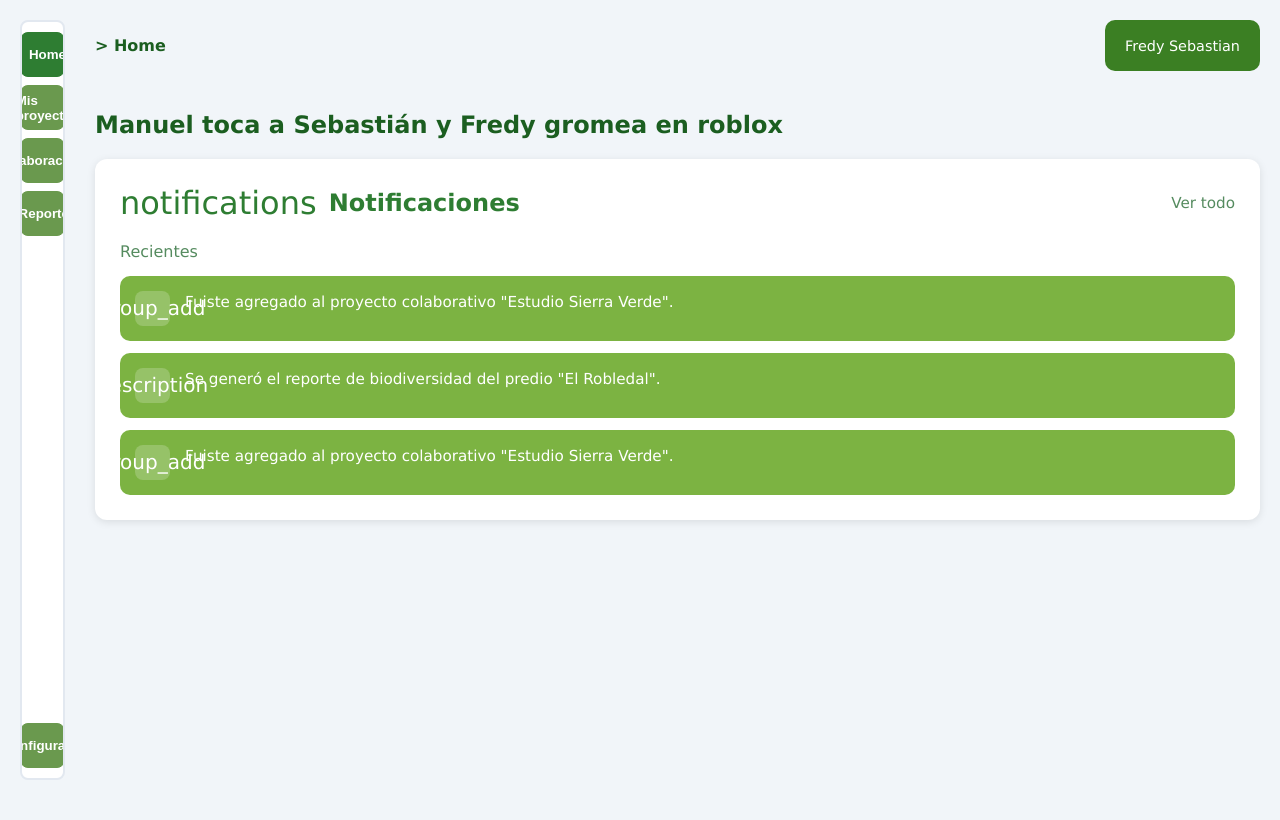
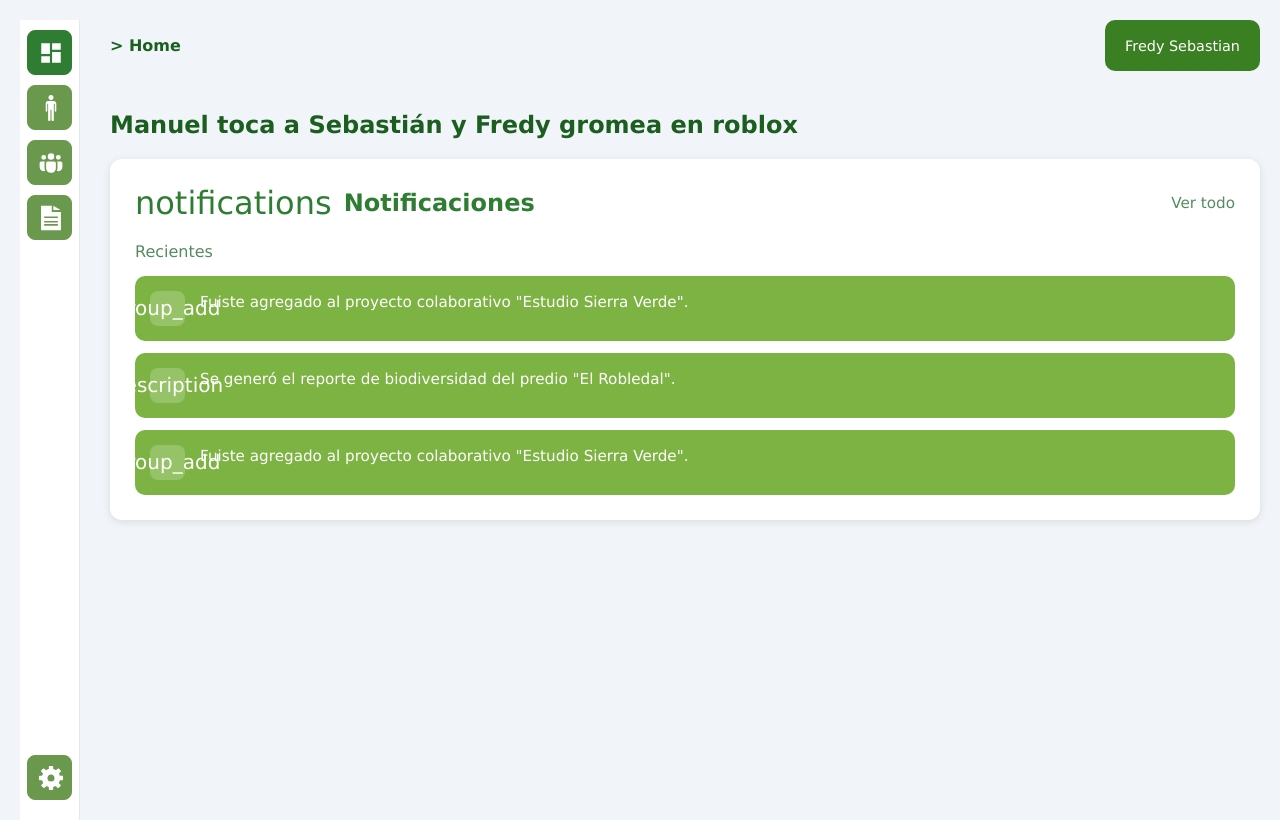
Before and after one commit to jacalvoag/Sylvara, an Angular app: page /home in a window 1280 px wide. Built offline with nearby package versions, Linux system fonts and the light colour scheme.

Commit message:
Commit sobre cambios en el sidebar y correcion de analisis de biodiversidad

```diff
--- a/src/app/app.routes.ts
+++ b/src/app/app.routes.ts
@@ -39,21 +39,21 @@ export const routes: Routes = [
             path: 'myprojects/proyecto/:id',
             loadComponent: () => import('./features/my-project/project-details/project-information/project-information.component')
             .then(m => m.ProjectDetailComponent),
-            data: { title: 'Detalle del Proyecto' }
+            data: { title: 'Mis proyectos > Detalles del Proyecto' }
         },
 
         {
             path: 'myprojects/proyecto/:id/zone/:idZone',
             loadComponent: () => import('./features/my-project/project-details/study-zones.component/study-zones.component')
             .then(m => m.StudyZonesComponent),
-            data: { title: 'Zona de estudio' }
+            data: { title: 'Mis proyectos > Detalles del Proyecto' }
         },
 
         {
             path: 'myprojects/proyecto/:id/proyecto-analisis',
             loadComponent: () => import('./features/my-project/project-details/biodiversity-analysis/biodiversity-analysis.component')
             .then(m => m.BiodiversityAnalysisComponent),
-            data: { title: 'Análisis de biodiversidad' }
+            data: { title: 'Mis proyectos > Análisis de biodiversidad' }
         },
 
         {
--- a/src/app/features/my-project/project-details/biodiversity-analysis/biodiversity-analysis.component.html
+++ b/src/app/features/my-project/project-details/biodiversity-analysis/biodiversity-analysis.component.html
@@ -4,8 +4,7 @@
     <div class="buttons-header">
         <button  class="button-light">
         <svg class="svg-button" xmlns="http://www.w3.org/2000/svg" height="18px" viewBox="0 -960 960 960" width="18px" fill="#000000">
-            <path fill="currentColor" d="M80-120v-80h800v80H80Zm40-120v-280h120v280H120Zm200 0v-480h120v480H320Zm200 0v-360h120v360H520Zm200 0v-600h120v600H720Z"/>
-        </svg>
+            <path fill="currentColor" d="M480-320 280-520l56-58 104 104v-326h80v326l104-104 56 58-200 200ZM240-160q-33 0-56.5-23.5T160-240v-120h80v120h480v-120h80v120q0 33-23.5 56.5T720-160H240Z"/></svg>
         Descargar análisis
         </button>
         <p>Estoy en el proyecto</p>
--- a/src/app/features/my-project/project-details/project-information/project-information.component.html
+++ b/src/app/features/my-project/project-details/project-information/project-information.component.html
@@ -155,5 +155,4 @@
 
     }
 
-
 </div>
--- a/src/app/layout/main-layout.component/main-layout.component.css
+++ b/src/app/layout/main-layout.component/main-layout.component.css
@@ -10,7 +10,7 @@
 
 .sidebar-container{
 
-  height: 100%;
+  height: 95%;
 
 }
 
--- a/src/app/layout/sidebar.component/sidebar.component.css
+++ b/src/app/layout/sidebar.component/sidebar.component.css
@@ -1,39 +1,4 @@
-aside {
-  display: flex;
-  flex-direction: column;
-  justify-content: space-between;
-  align-items: center;
-  gap: 5px;
-  height: 100%;
-  background-color: #fff;
-  padding: 10px;
-  border: 2px solid #E2E8F0;
-  border-radius: 8px;
-  width: 45px;
-  overflow: hidden;
-
-}
-
-aside button {
-  background-color: #6a994e;
-  border: 1px solid #6a994e;
-  border-radius: 8px;
-  height: 45px;
-  display: flex;
-  align-items: center;
-  justify-content: center;
-  cursor: pointer;
-  transition: background-color 0.2s ease;
-
-  width: 45px;
-}
-
-aside button:hover {
-
-  background-color: rgba(39, 149, 6, 0.753);
-}
-
-aside button.icon-selected {
+.icon-selected {
   background-color: #2E7D32;
   border-color: #2E7D32;
 
@@ -42,53 +7,90 @@ aside button.icon-selected {
   }
 }
 
-aside button svg,
-aside button img {
-  width: 26px;
-  height: 26px;
-  display: block;
+.sidebar {
+  display: flex;
+  flex-direction: column;
+  align-items: center;
+  justify-content: space-between;
+  width: 60px;
+  height: 100dvh;
+  background-color: #fff;
+  border-right: 1px solid #E2E8F0;
+  padding: 10px;
+  overflow: hidden;
+  transition: width 0.4s ease;
 }
 
-.section-options {
-  display: flex;
-  flex-direction: column;
-  gap: 8px;
-  align-items: center;
+.sidebar:hover {
+  width: 200px;
+}
+
+.sidebar-option-container {
+  width: 45px;
+  margin-bottom: 10px;
+  transition: width 0.4s ease;
 
 }
 
+.sidebar-option-container button {
+  background-color: #6a994e;
+  border: 1px solid #6a994e;
+  border-radius: 8px;
+  height: 45px;
+  display: flex;
+  align-items: center;
+  justify-content: start;
+  cursor: pointer;
+  transition: background-color 0.2s ease, width 0.4s ease;
+  width: 100%;
+  padding-left: 10px;
+  gap: 10px;
+  color: #fff;
+  overflow: hidden;
+}
+
+.sidebar-option-container button:hover {
+  background-color: rgba(39, 149, 6, 0.753);
+
+}
+
+.sidebar-option-container button.icon-selected {
+  background-color: #2E7D32;
+  border-color: #2E7D32;
+}
+
 .icon-sidebar {
+  width: 26px;
+  height: 26px;
+  flex-shrink: 0;
   color: #fff;
 }
 
-.name-option{
-
+.name-option {
   color: #fff;
   font-weight: 600;
+  white-space: nowrap;
+  opacity: 0;
+  width: 0;
+  overflow: hidden;
+  transition: all 0.3s ease;
+}
 
-  text-align: start;
-  margin-left: 10px;
+.sidebar:hover .name-option {
+  width: 120px;
+  opacity: 1;
+}
+
+.sidebar:hover .sidebar-option-container{
+
+  width: 160px;
+
+}
+
+.last-option{
+
+  margin-bottom: 0;
+
 
 
 }
-
-aside:hover{
-  width: 180px;
-  transition: all 1.3s ease;
-
-
-  & .name-option{
-    width: 110px;
-  }
-
-  & .settings-options{
-    width: 100%;
-
-
-  }
-
-  & button{
-    width: auto;
-    align-items: center;
-  }
-}
--- a/src/app/layout/sidebar.component/sidebar.component.html
+++ b/src/app/layout/sidebar.component/sidebar.component.html
@@ -1,28 +1,32 @@
-<aside>
+<aside class="sidebar">
     <section class="section-options">
+        <div class="sidebar-option-container">
             <button routerLink="/home" routerLinkActive="icon-selected">
                 <svg class="icon-sidebar" xmlns="http://www.w3.org/2000/svg" width="24" height="24" viewBox="0 0 24 24">
                     <path fill="currentColor" d="M13 9V3h8v6h-8ZM3 13V3h8v10H3Zm10 8V11h8v10h-8ZM3 21v-6h8v6H3Z"/>
                 </svg>
                 <p class="name-option">Home</p>
             </button>
-
+        </div>
+        <div class="sidebar-option-container">
             <button routerLink="/myprojects" routerLinkActive="icon-selected">
                 <svg class="icon-sidebar" xmlns="http://www.w3.org/2000/svg" width="24" height="24" viewBox="0 0 1200 1200">
                     <path fill="currentColor" d="M719.57 272.035c18.461 0 35.451 3.565 50.975 10.698c46.078 23.193 73.285 67.272 73.631 116.424V737.73c-8.643 53.824-70.25 39.188-71.742 0V418.037c-5.49-18.231-40.693-10.672-41.535 0v733.785c-8.951 74.928-105.773 52.934-108.242-1.258V701.23c-6.191-28.982-46.936-15.813-47.829 1.259c1.728 149.353 1.259 298.715 1.259 448.075c-9.656 74.543-106.007 55.47-108.243 1.258l-1.258-733.785c-5.643-17.838-38.263-10.996-39.019 0V737.73c-8.644 53.824-70.25 39.188-71.742 0V399.157c.871-47.056 18.117-94.197 59.156-116.424c13.426-7.133 29.788-10.699 49.087-10.699l255.502.001zm-1.269-153.758c0 65.323-52.955 118.278-118.278 118.278c-65.322 0-118.277-52.955-118.277-118.278C481.745 52.955 534.7 0 600.021 0c65.325 0 118.28 52.955 118.28 118.277z"/>
                 </svg>
                 <p class="name-option">Mis proyectos</p>
             </button>
-
-        <button routerLink="/team-projects" routerLinkActive="icon-selected">
+        </div>
+        <div class="sidebar-option-container">
+            <button class="sidebar-option" routerLink="/team-projects" routerLinkActive="icon-selected">
                 <svg class="icon-sidebar" xmlns="http://www.w3.org/2000/svg" width="24" height="24" viewBox="0 0 16 16">
 
                     <path fill="currentColor" d="M8 2.002a1.998 1.998 0 1 0 0 3.996a1.998 1.998 0 0 0 0-3.996ZM12.5 3a1.5 1.5 0 1 0 0 3a1.5 1.5 0 0 0 0-3Zm-9 0a1.5 1.5 0 1 0 0 3a1.5 1.5 0 0 0 0-3ZM5 7.993A1 1 0 0 1 6 7h4a1 1 0 0 1 1 1v3a3.02 3.02 0 0 1-.146.927A3.001 3.001 0 0 1 5 11V7.993ZM4 8c0-.365.097-.706.268-1H2a1 1 0 0 0-1 1v2.5a2.5 2.5 0 0 0 3.436 2.319A3.983 3.983 0 0 1 4 10.999V8Zm8 0v3c0 .655-.157 1.273-.436 1.819A2.5 2.5 0 0 0 15 10.5V8a1 1 0 0 0-1-1h-2.268c.17.294.268.635.268 1Z"/>
                 </svg>
                 <p class="name-option">Colaboraciones</p>
             </button>
-
-        <button routerLink="/reports" routerLinkActive="icon-selected">
+        </div>
+            <div class="sidebar-option-container last-option">
+                <button class="sidebar-option" routerLink="/reports" routerLinkActive="icon-selected">
                     <svg class="icon-sidebar" xmlns="http://www.w3.org/2000/svg" width="24" height="24" viewBox="0 0 17 16" fill="currentColor">
                         <g fill="currentColor" fill-rule="evenodd">
                             <path d="M2 0v16h13V4.024L9 4V.062L2 0zm11 13H4v-1h9v1zm0-2H4v-1h9v1zm0-4v1H4V7h9z"/>
@@ -31,14 +35,17 @@
                     </svg>
                     <p class="name-option">Reportes</p>
                 </button>
+            </div>
     </section>
 
-    <section class="settings-section">
-        <button routerLink="/configuration" routerLinkActive="icon-selected">
+    <section class="section-options ">
+        <div class="sidebar-option-container">
+            <button class="sidebar-option" routerLink="/configuration" routerLinkActive="icon-selected">
                 <svg class="icon-sidebar" xmlns="http://www.w3.org/2000/svg" width="24" height="24" viewBox="0 0 42 42">
                     <path fill="currentColor" d="M6.62 24.5c.4 1.62 1.06 3.13 1.93 4.49l-2.43 2.44c-1.09 1.09-1.08 1.74-.12 2.7l2.37 2.37c.97.971 1.63.95 2.7-.12l2.55-2.56c1.2.688 2.5 1.22 3.88 1.56v3.12c0 1.55.47 2 1.82 2h3.36c1.37 0 1.82-.48 1.82-2v-3.12c1.38-.34 2.68-.87 3.88-1.56l2.61 2.619c1.08 1.068 1.729 1.09 2.699.131l2.381-2.381c.949-.949.97-1.602-.131-2.699l-2.5-2.5a14.665 14.665 0 0 0 1.938-4.49h3.302c1.368 0 1.818-.48 1.818-2v-3c0-1.48-.393-2-1.818-2h-3.302c-.34-1.38-.87-2.68-1.562-3.88l2.382-2.37c1.05-1.05 1.14-1.7.13-2.7l-2.38-2.38c-.95-.95-1.632-.94-2.7.13l-2.26 2.25A14.946 14.946 0 0 0 24.5 6.62V3.5c0-1.48-.391-2-1.82-2h-3.36c-1.35 0-1.82.49-1.82 2v3.12c-1.62.4-3.13 1.06-4.49 1.93L10.75 6.3C9.68 5.23 9 5.22 8.05 6.17L5.67 8.55c-1.01 1-.92 1.65.13 2.7l2.37 2.37c-.68 1.2-1.21 2.5-1.55 3.88h-3.3c-1.35 0-1.82.49-1.82 2v3c0 1.55.47 2 1.82 2h3.3zm8.66-3.5c0-3.16 2.56-5.72 5.72-5.72s5.721 2.56 5.721 5.72a5.72 5.72 0 1 1-11.441 0z"/>
                 </svg>
                 <p class="name-option">Configuración</p>
             </button>
+        </div>
     </section>
 </aside>
--- a/src/styles.css
+++ b/src/styles.css
@@ -46,8 +46,13 @@ app-root {
     border: 0.5px solid #1B5E20;
     padding: 4px 13px;
     border-radius: 30px;
+    cursor: pointer;
 
     color: #1B5E20;
+
+    &:hover{
+        background-color: #9de39edb;
+    }
 }
 
 .button-modal-action{
```
Lines whose indentation alone changed are shown as unchanged.
